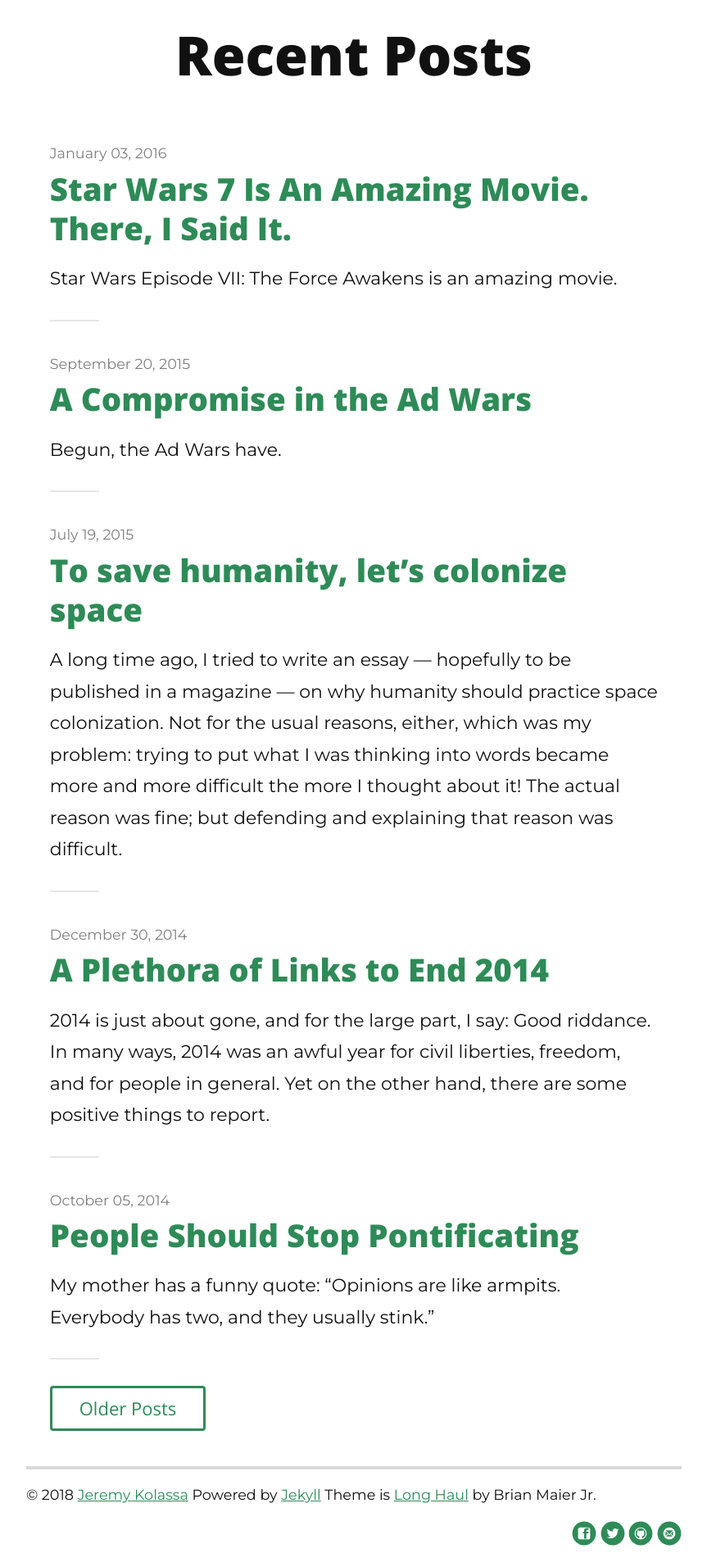
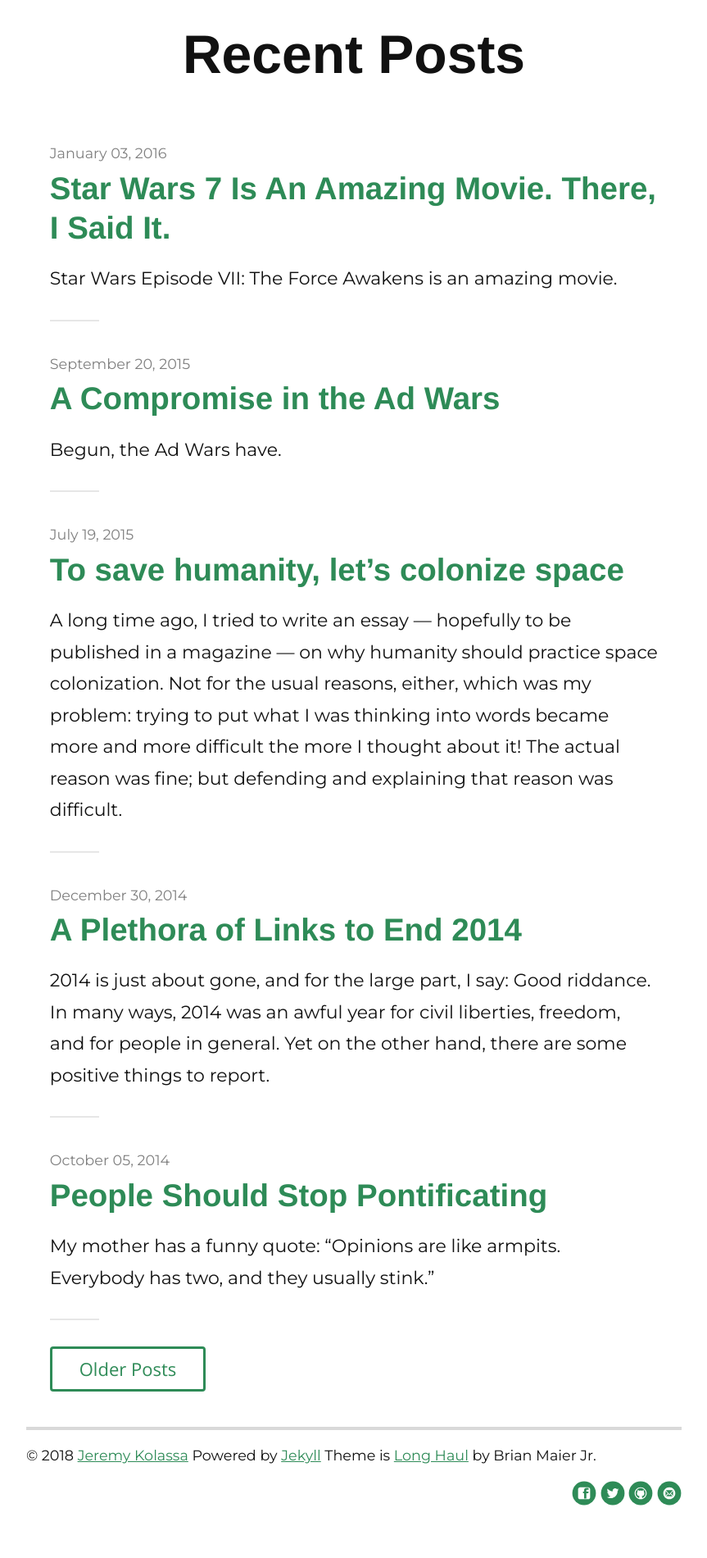
Before and after one commit to jdkolassa/jdkolassa.github.io, a Jekyll site: the page built from index.html, in a window 1280 px wide. Shown: the part 330-2230 px from the top of the page at 82% size, without its empty margins (208-1071 px from the left). Built offline with Jekyll 4.4.1, drawn with Linux system fonts in a browser that asks for light colours; nearby versions of some CDN libraries; some web fonts are replaced; the list of posts is cut into pages by our own code; after the commit the page ends 2208 px from its top, so only the background shows below that.

Commit message:
Compiled SASS into CSS

```diff
--- a/assets/css/style.css
+++ b/assets/css/style.css
@@ -392,7 +392,7 @@ body .intro {
 
 h1, .h1, h2, .h2, h3, .h3, h4, .h4, h5, .h5, h6, .h6 {
   margin: .5rem 0 1.5rem;
-  font-family: "Open Sans", Helvetica, Arial, sans-serif; }
+  font-family: "Encode Sans Expanded", Helvetica, sans-serif; }
 
 h1, .h1 {
   font-size: 2em;
```
Also changed, not shown: 1 other file.
